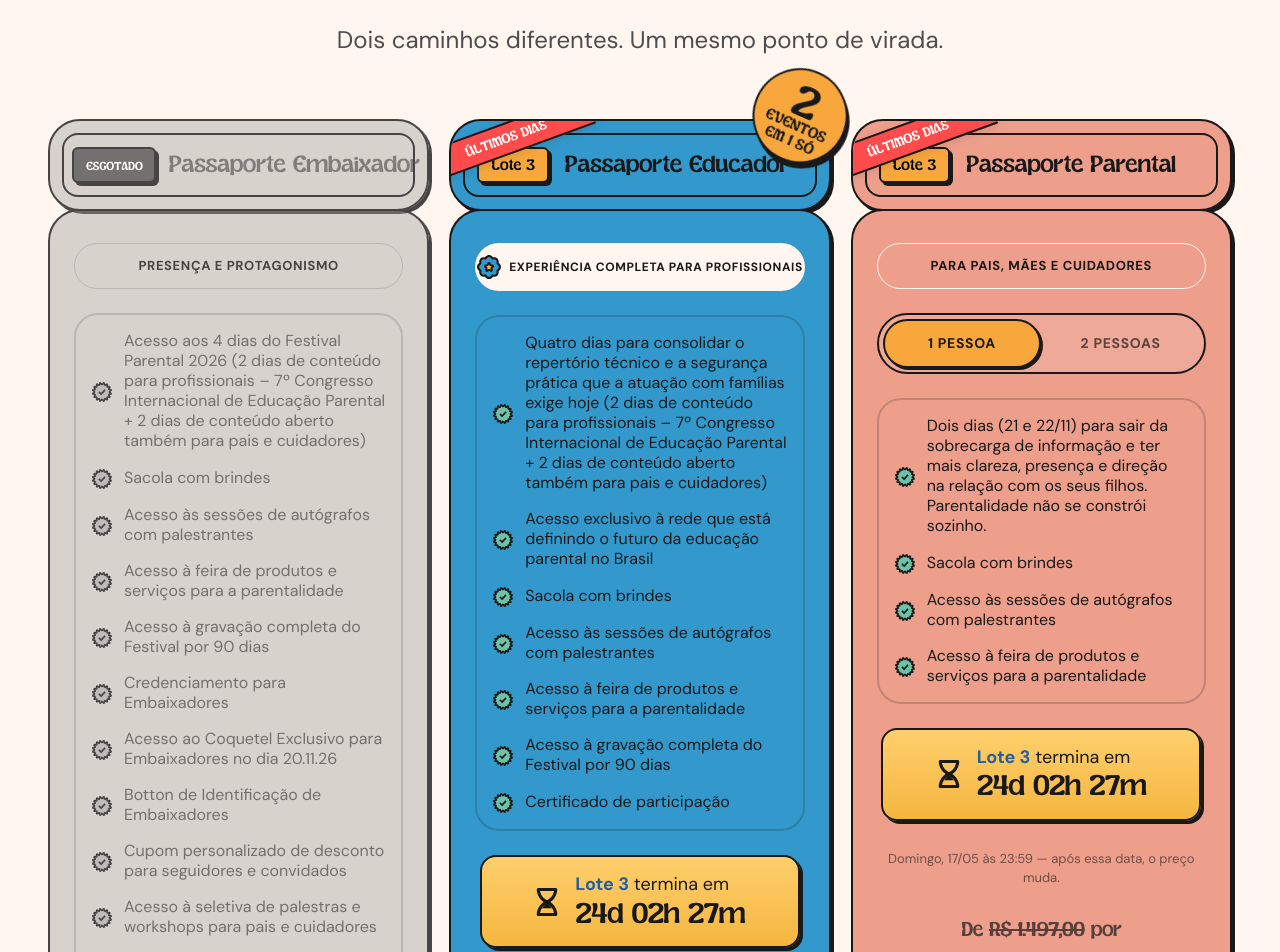
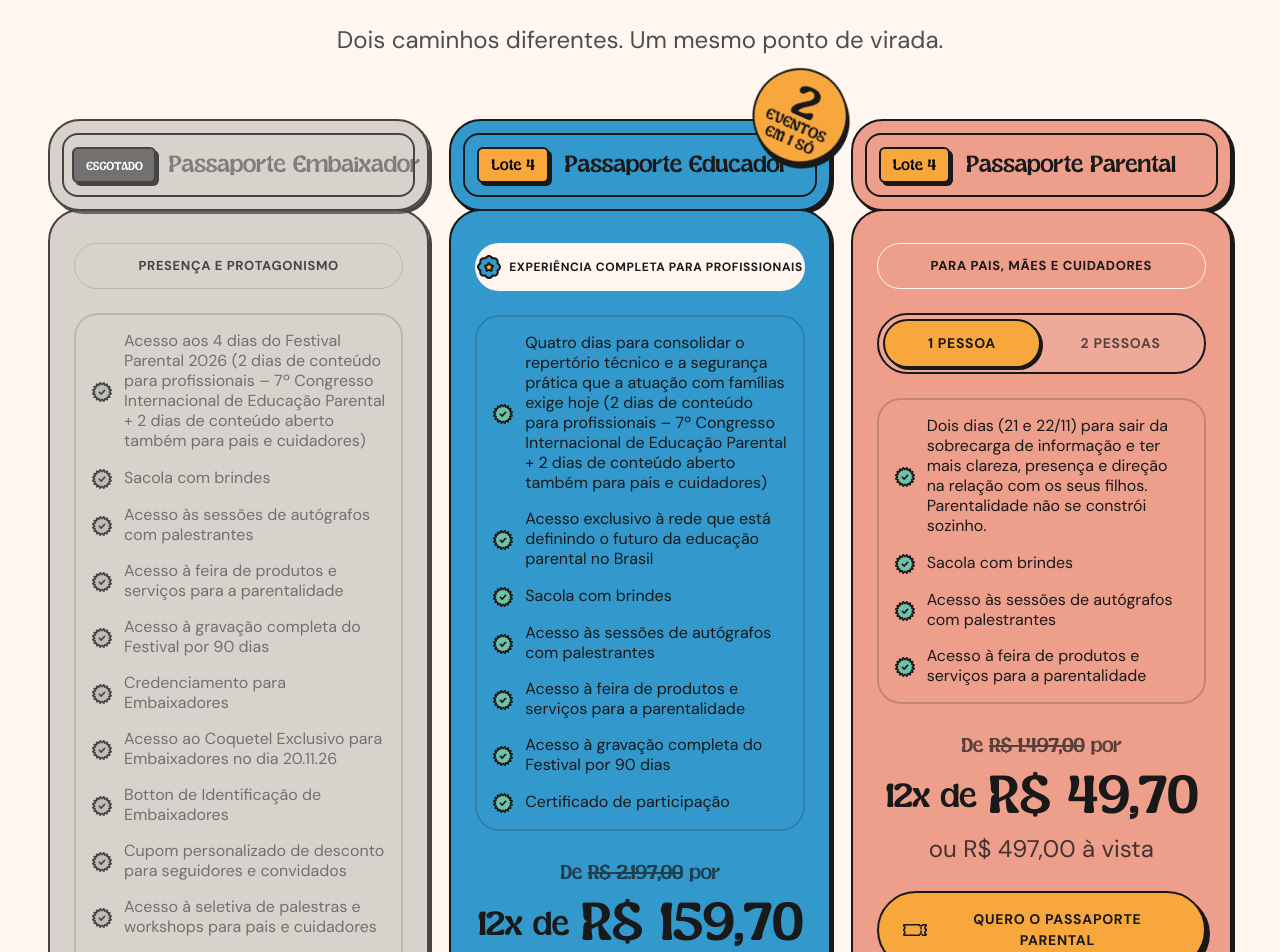
Before and after one commit to oanthonydesign/-LP-Festival-parental, a Next.js app: page /lp-b in a window 1280 px wide. Shown: the part 7700-8652 px from the top of the page. Built offline with nearby package versions, Linux system fonts and the light colour scheme.

Commit message:
chore: atualiza para Lote 4, remove avisos de virada de lote e ajusta robots.ts

```diff
--- a/src/app/robots.ts
+++ b/src/app/robots.ts
@@ -1,4 +1,6 @@
 import { MetadataRoute } from 'next'
+
+export const dynamic = 'force-static'
 
 export default function robots(): MetadataRoute.Robots {
     const isHomo = process.env.NEXT_PUBLIC_IS_HOMO === 'true'
--- a/src/components/sections/Section6.tsx
+++ b/src/components/sections/Section6.tsx
@@ -5,9 +5,9 @@ import svgPaths from "@/components/svg/svgPaths";
 import { useCountdown } from "@/hooks/useCountdown";
 
 // Flags de controle para fácil ativação/desativação
-const SHOW_PROMO_RIBBON = true;
+const SHOW_PROMO_RIBBON = false;
 const SHOW_PRICE_STATUS_BADGE = false;
-const SHOW_COUNTDOWN_BADGE = true;
+const SHOW_COUNTDOWN_BADGE = false;
 
 interface Benefit {
   text: string;
@@ -84,9 +84,9 @@ const PASSAPORTES: PassportData[] = [
   {
     id: "educador",
     name: "Passaporte Educador",
-    lote: "Lote 3",
-    priceInstallment: "R$ 149,70",
-    priceFull: "ou R$ 1.497,00 à vista",
+    lote: "Lote 4",
+    priceInstallment: "R$ 159,70",
+    priceFull: "ou R$ 1.597,00 à vista",
     priceOriginal: "R$ 2.197,00",
     benefits: [
       "Quatro dias para consolidar o repertório técnico e a segurança prática que a atuação com famílias exige hoje (2 dias de conteúdo para profissionais – 7º Congresso Internacional de Educação Parental + 2 dias de conteúdo aberto também para pais e cuidadores)",
@@ -113,7 +113,7 @@ const PASSAPORTES: PassportData[] = [
   {
     id: "parental",
     name: "Passaporte Parental",
-    lote: "Lote 3",
+    lote: "Lote 4",
     priceInstallment: "R$ 49,70",
     priceFull: "ou R$ 497,00 à vista",
     priceOriginal: "R$ 1.497,00",
@@ -176,7 +176,7 @@ function Ribbon() {
     <div className="absolute inset-0 overflow-hidden rounded-[inherit] pointer-events-none z-[100]">
       <div className="bg-[#ff4b4b] border-y-2 border-[#191919] border-solid -rotate-[20deg] py-0.5 w-[180px] absolute top-[3px] md:top-[2px] left-[-48px] md:left-[-35px] shadow-[0px_2px_10px_rgba(0,0,0,0.1)] flex items-center justify-center">
         <span className="font-sugar-peachy text-[14px] md:text-[16px] text-white uppercase tracking-tight block text-center">
-          ÚLTIMOS DIAS
+          ÚLTIMO DIA!
         </span>
       </div>
     </div>
@@ -201,7 +201,7 @@ function CountdownBadge() {
       </div>
       <div className="flex flex-col items-start">
         <p className="font-dm-sans text-[16px] md:text-[18px] leading-tight text-[#191919]">
-          <span className="font-bold text-[#2260a1]">Lote 3</span> termina em
+          <span className="font-bold text-[#2260a1]">Lote 4</span> termina em
         </p>
         <p className="font-sugar-peachy text-[28px] md:text-[34px] tracking-[-1px] md:tracking-[-1.25px] leading-[0.9] text-[#191919] mt-1 tabular-nums">
           {countdownText}
--- a/src/components/sections/StickyBottomBar.tsx
+++ b/src/components/sections/StickyBottomBar.tsx
@@ -34,68 +34,5 @@ function HourglassIcon() {
 }
 
 export default function StickyBottomBar() {
-    const [isVisible, setIsVisible] = React.useState(false);
-    const [isFooterVisible, setIsFooterVisible] = React.useState(false);
-    const countdown = useCountdown(TARGET_DATE);
-
-    React.useEffect(() => {
-        const handleScroll = () => {
-            // Threshold de scroll para aparecer (aprox. após as primeiras seções)
-            if (window.scrollY > 800) {
-                setIsVisible(true);
-            } else {
-                setIsVisible(false);
-            }
-        };
-
-        window.addEventListener("scroll", handleScroll);
-        return () => window.removeEventListener("scroll", handleScroll);
-    }, []);
-
-    // Observa o Rodapé para esconder a barra quando chegar nele
-    React.useEffect(() => {
-        const footer = document.querySelector('[data-name="Rodape"]');
-        if (!footer) return;
-
-        const observer = new IntersectionObserver(
-            ([entry]) => {
-                setIsFooterVisible(entry.isIntersecting);
-            },
-            { threshold: 0.1 }
-        );
-
-        observer.observe(footer);
-        return () => observer.disconnect();
-    }, []);
-
-    const pad = (n: number) => String(n).padStart(2, "0");
-
-    const countdownText = countdown.expired
-        ? "00d 00h 00m 00s"
-        : `${pad(countdown.days)}d ${pad(countdown.hours)}h ${pad(countdown.minutes)}m ${pad(countdown.seconds)}s`;
-
-    return (
-        <div
-            className={`fixed bottom-0 inset-x-0 z-[999] pointer-events-none transition-all duration-500 ease-in-out ${isVisible && !isFooterVisible ? "translate-y-0 opacity-100" : "translate-y-full opacity-0"
-                }`}
-        >
-            <div className="w-full bg-linear-to-b from-[#FFCF6B] to-[#F4B63E] border-t-2 border-b-[6px] border-[#191919] border-solid pointer-events-auto">
-                <div className="flex flex-col md:flex-row items-center justify-center py-2 md:py-3 px-6 gap-2 md:gap-4 text-[#191919]">
-                    <div className="flex items-center gap-3">
-                        <HourglassIcon />
-                        <p className="font-dm-sans font-bold text-[14px] md:text-[18px] uppercase tracking-tight whitespace-nowrap">
-                            LOTE 3 TERMINA EM{" "}
-                            <span className="font-black text-[18px] md:text-[22px] tabular-nums">{countdownText}</span>
-                        </p>
-                    </div>
-
-                    <span className="hidden md:block text-[24px] font-light text-black/30">|</span>
-
-                    <p className="font-dm-sans font-medium text-[14px] md:text-[18px] text-center md:text-left tracking-tight">
-                        Garanta seu ingresso antes <span className="font-bold">do aumento de preço</span>
-                    </p>
-                </div>
-            </div>
-        </div>
-    );
+    return null;
 }
```
